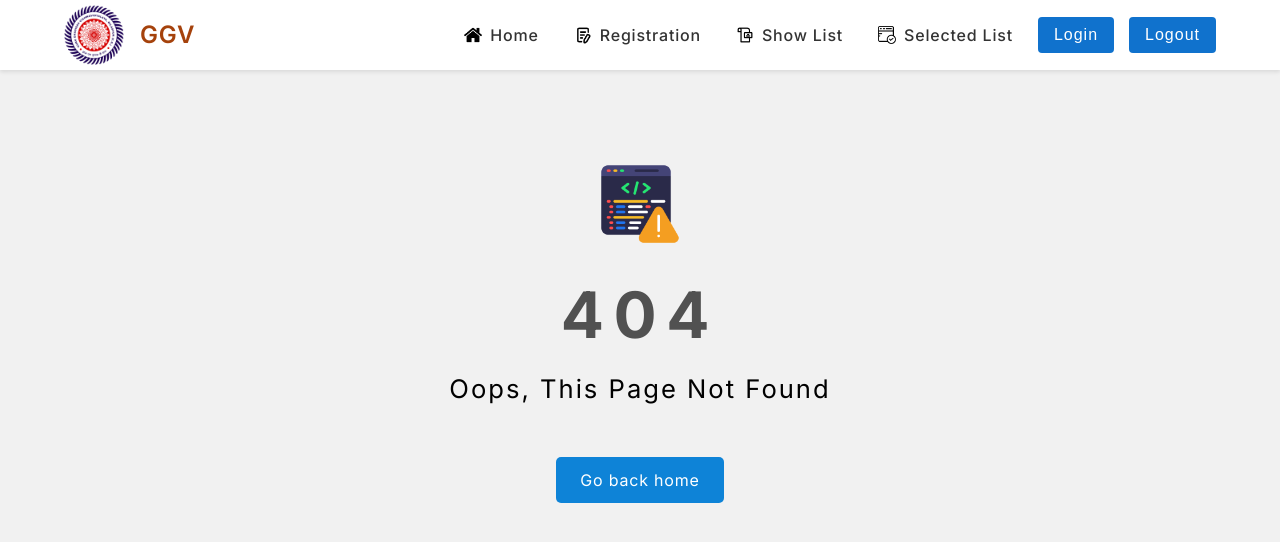
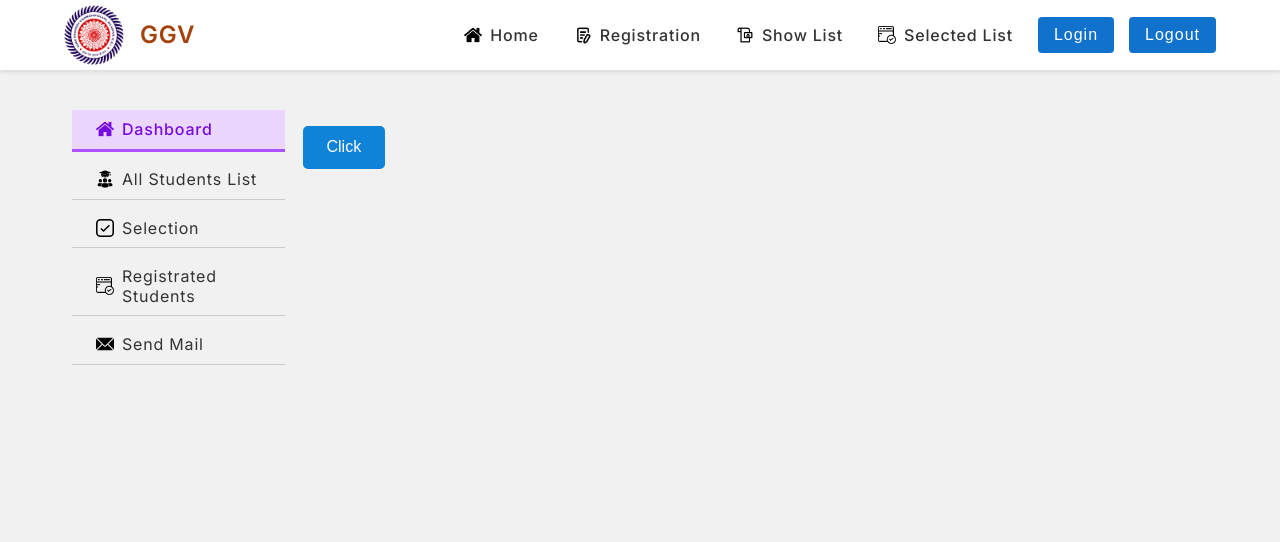
Before and after one commit to chandanprogrammer/counseling, a React (Vite) app: page /dashboard/send-mail in a window 1280 px wide. Before the commit this address had no page. Shown: the top 542 px of the page. Built offline with nearby package versions, Linux system fonts and the light colour scheme.

Commit message:
check mail

```diff
--- a/src/App.jsx
+++ b/src/App.jsx
@@ -6,6 +6,7 @@ import "./css/showlist.css"
 import "./css/dashboard.css"
 import "./css/error.css"
 import "./css/login.css"
+import "./css/sendmail.css"
 import Home from "./pages/Home";
 import Registration from "./pages/Registration";
 import ShowList from "./pages/ShowList";
@@ -18,6 +19,7 @@ import Footer from "./components/Footer";
 import Dashboard from "./pages/Dashboard";
 import AllStudentsList from "./pages/AllStudentsList";
 import Selection from "./pages/Selection";
+import SendMail from "./pages/sendMail";
 
 function App() {
   return (
@@ -33,6 +35,7 @@ function App() {
         <Route path="/dashboard" element={<Dashboard />} />
         <Route path="/dashboard/all-students-list" element={<AllStudentsList />} />
         <Route path="/dashboard/selection" element={<Selection />} />
+        <Route path="/dashboard/send-mail" element={<SendMail />} />
         <Route path="*" element={<Error404 />} />
       </Routes>
       {/* <Footer /> */}
--- a/src/components/Sidebar.jsx
+++ b/src/components/Sidebar.jsx
@@ -41,6 +41,14 @@ const Sidebar = () => {
         />
         <Link to="/dashboard/students-selection">Registrated Students</Link>
       </li>
+      <li>
+        <img
+          className=" icon"
+          src="../../images/email.png"
+          alt=""
+        />
+        <Link to="/dashboard/send-mail">Send Mail</Link>
+      </li>
 
     </ul>
   </div>
--- /dev/null
+++ b/src/css/sendmail.css
@@ -0,0 +1,10 @@
+.send-mail{
+    background-color: #0e83d7;
+    color: #fff;
+    padding: 0.8rem 1.5rem;
+    border: none;
+    border-radius: 5px;
+    margin: 2rem 0;
+    cursor: pointer;
+    font-size: 16px;
+}
--- a/src/pages/Registration.jsx
+++ b/src/pages/Registration.jsx
@@ -92,7 +92,7 @@ const Registration = () => {
       <div className=" form-section">
         <form id="form" className="container form" onSubmit={handleFormSubmit}>
           <div className="field">
-            <label className="label">Applicant Name <span className="required">*</span></label>
+            <label className="label">Applicant Name <span className="required" >*</span></label>
             <div className="control">
               <input
                 className="input"
--- /dev/null
+++ b/src/pages/SendMail.jsx
@@ -0,0 +1,55 @@
+import React, { useEffect } from "react";
+import Sidebar from "../components/Sidebar";
+
+const SendMail = () => {
+  useEffect(() => {
+    const btn = document.querySelector(".send-mail");
+
+    const handleClick = async () => {
+      try {
+        const response = await fetch("http://localhost:8000/send-mail", {
+          method: "POST",
+          headers: {
+            "Content-Type": "application/json",
+          },
+          body: JSON.stringify({
+            to: "chandankumar070503@gmail.com",
+            subject: "Hello",
+            html: "<h1>Hello Ji</h1>",
+          }),
+        });
+
+        const result = await response.json();
+        console.log(result);
+        console.log("Email sent successfully!");
+      } catch (error) {
+        console.error(error);
+        console.log("Failed to send email.");
+      }
+    };
+
+    if (btn) {
+      btn.addEventListener("click", handleClick);
+    }
+
+    // Cleanup event listener on component unmount
+    return () => {
+      if (btn) {
+        btn.removeEventListener("click", handleClick);
+      }
+    };
+  }, []);
+
+  return (
+    <>
+      <div className="dashboard container">
+        <Sidebar />
+        <div className="dashboard-content">
+          <button className="send-mail">Click</button>
+        </div>
+      </div>
+    </>
+  );
+};
+
+export default SendMail;
```
Also changed, not shown: src/components/MailSend.jsx (deleted, +0 -12 lines).
